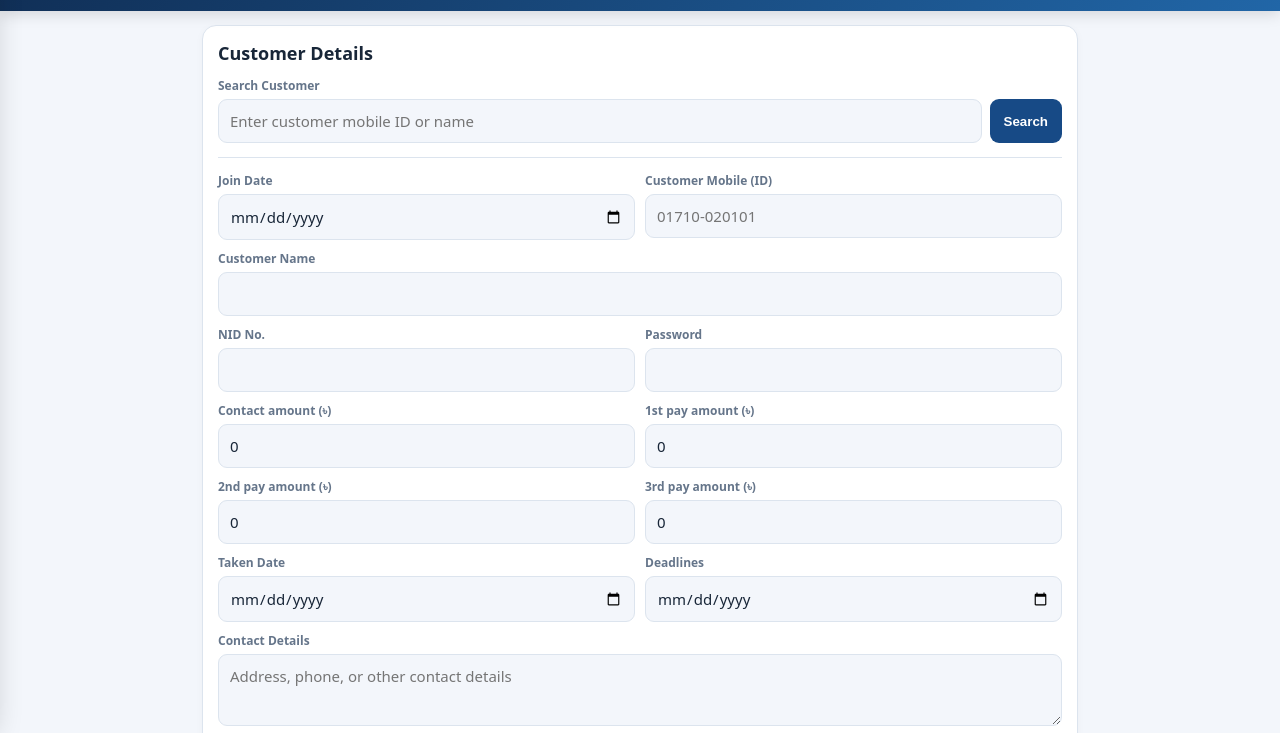
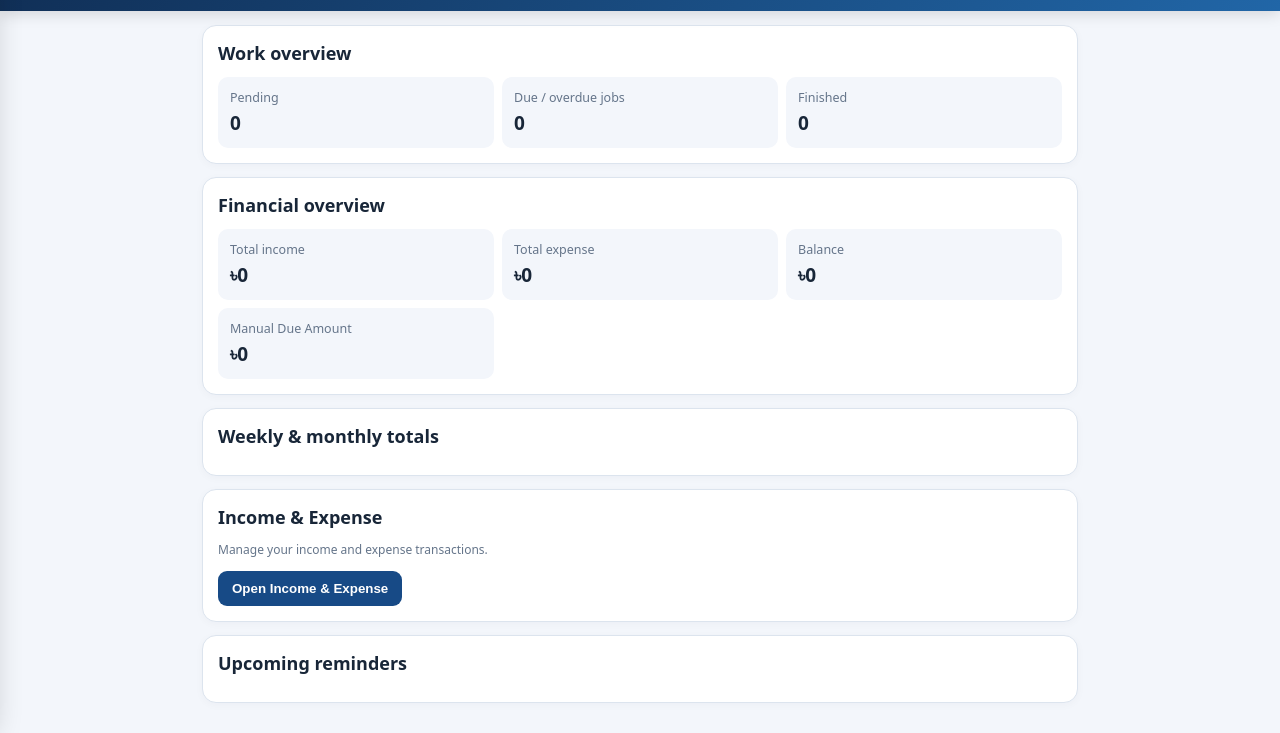
Before and after one commit to mehedihasanfg-coder/Income-Expense-Manager, a plain HTML site: page index.html in a window 1280 px wide. Shown: the part 67-800 px from the top of the page. Drawn offline with Linux system fonts and the light colour scheme.

Commit message:
Set dashboard as initial app screen

```diff
--- a/index.html
+++ b/index.html
@@ -24,13 +24,13 @@ button{cursor:pointer}.actions{display:flex;gap:8px;flex-wrap:wrap;margin-top:12
 <main><nav class="tabs" aria-label="Main sections">
 <button data-tab="home">Dashboard</button><button class="active" data-tab="customers">Customer</button><button data-tab="money">Income & Expense</button><button data-tab="work">Job Details</button><button data-tab="reminders">Reminders</button><button data-tab="backup">Backup</button>
 </nav>
-<section id="home" class="panel">
+<section id="home" class="panel active">
 <div class="card"><h2>Work overview</h2><div class="stats"><div class="stat"><small>Pending</small><strong id="pendingCount">0</strong></div><div class="stat"><small>Due / overdue jobs</small><strong id="dueCount">0</strong></div><div class="stat"><small>Finished</small><strong id="finishedCount">0</strong></div></div></div>
 <div class="card"><h2>Financial overview</h2><div class="stats"><div class="stat"><small>Total income</small><strong id="totalIncome">৳0</strong></div><div class="stat"><small>Total expense</small><strong id="totalExpense">৳0</strong></div><div class="stat"><small>Balance</small><strong id="balance">৳0</strong></div><div class="stat"><small>Manual Due Amount</small><strong id="manualDue">৳0</strong></div></div></div>
 <div class="card"><h2>Weekly & monthly totals</h2><div id="periodSummary" class="note"></div></div>
 <div class="card"><h2>Income & Expense</h2><p class="note">Manage your income and expense transactions.</p><div class="actions"><button class="btn" type="button" id="openMoney">Open Income & Expense</button></div></div><div class="card"><h2>Upcoming reminders</h2><div id="homeReminders" class="list"></div></div>
 </section>
-<section id="customers" class="panel active">
+<section id="customers" class="panel">
 <div class="card"><h2>Customer Details</h2><div class="field"><label for="customerSearch">Search Customer</label><div class="search-row"><input id="customerSearch" inputmode="search" placeholder="Enter customer mobile ID or name"><button class="btn" type="button" id="customerSearchBtn">Search</button></div></div><hr style="border:0;border-top:1px solid var(--line);margin:14px 0">
 <form id="customerForm" novalidate><input type="hidden" id="customerEdit">
 <div class="grid">
```
